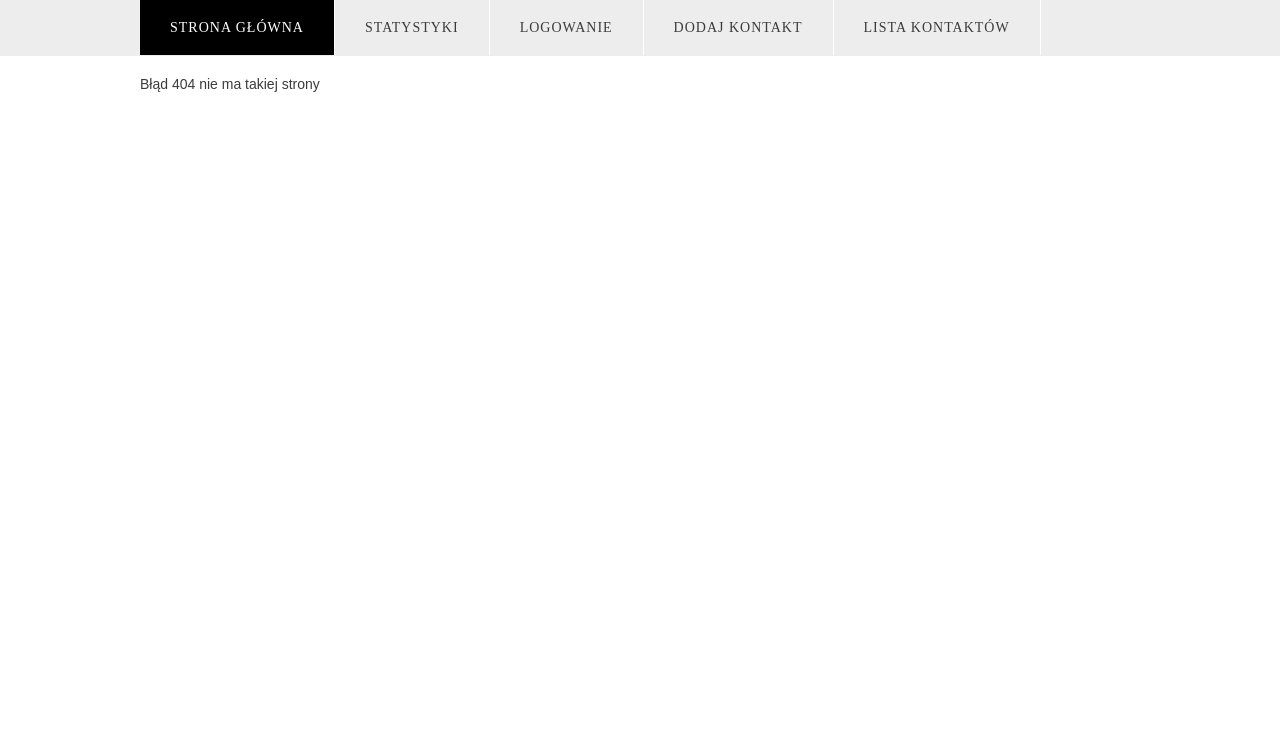
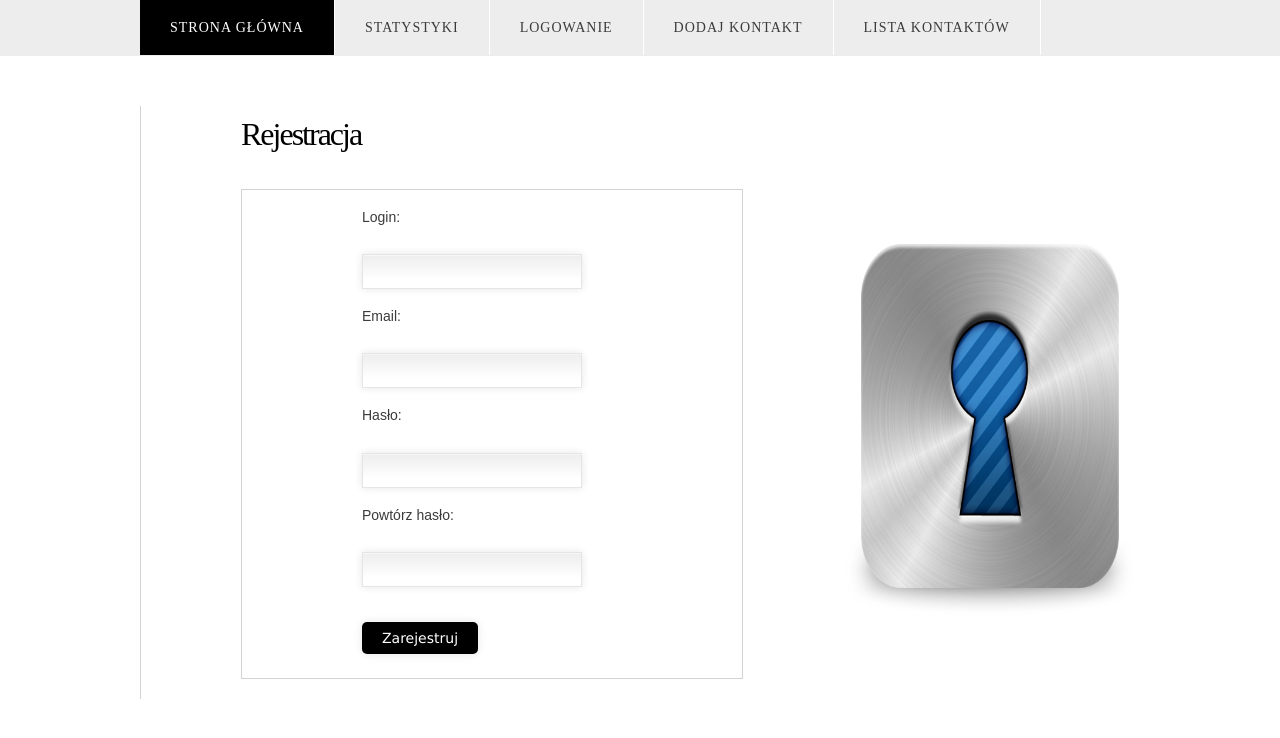
Before and after one commit to NoSQLprojekt/projekt, a PHP site: page /?register in a window 1280 px wide. Shown: the top 738 px of the page. Run offline with PHP 8.4, Linux system fonts and the light colour scheme.

Commit message:
widok rejestracji

```diff
--- a/login.php
+++ b/login.php
@@ -12,7 +12,7 @@
 										<input type="text" name="s" id="login-text" value="" />
 										<p>Hasło:</p>
 										<input type="password" name="s" id="login-text" value="" />
-
+										<p><a href="?register">zarejestruj się</a></p>
 										<p class="submit">
 											<input type="submit" value="Zaloguj" />
 										</p>
@@ -26,7 +26,7 @@
 	<div style="clear: both;">&nbsp;</div>
 </div>
 <!-- end #content -->
-<div id="sidebar">
+<div id="sidebar2">
 	<img src="icon_client_login.png" width="400" height="400" alt="" />
 </div>
 <!-- end #sidebar -->
--- a/main.php
+++ b/main.php
@@ -5,7 +5,7 @@
 			<div style="clear: both;">&nbsp;</div>
 			<div id="entry">
 				<div id="mainsite">
-				<p>Aby zacząć korzystać z książki adresowej <a href="?login">zaloguj się</a> lub zarejestruj.</p>
+				<p>Aby zacząć korzystać z książki adresowej <a href="?login">zaloguj się</a> lub <a href="?register">zarejestruj</a>.</p>
 				</div>
 			</div>
 
--- /dev/null
+++ b/register.php
@@ -0,0 +1,38 @@
+<div id="content">
+	<div class="post">
+
+
+
+			<div class="entry">
+					<h2 class="title">Rejestracja</h2>
+								<form method="post" action="save.php?add">
+									<div id="adduser">
+
+										<p>Login:</p>
+										<input type="text" name="imie" id="login-text" value="" />
+										<p>Email:</p>
+										<input type="text" name="nazwisko" id="login-text" value="" />
+										<p>Hasło:</p>
+										<input type="text" name="adres" id="login-text" value="" />
+										<p>Powtórz hasło:</p>
+										<input type="text" name="telefon" id="login-text" value="" />
+
+
+										<p class="submit">
+											<input type="submit" name="submit" value="Zarejestruj" />
+										</p>
+									</div>
+								</form>
+
+			</div>
+
+	</div>
+
+	<div style="clear: both;">&nbsp;</div>
+</div>
+<!-- end #content -->
+<div id="sidebar3">
+	<img src="icon-512.png" width="400" height="400" alt="" />
+</div>
+<!-- end #sidebar -->
+<div style="clear: both;">&nbsp;</div>
--- a/style.css
+++ b/style.css
@@ -149,11 +149,24 @@ padding-left: 60px;
 padding-top:170px;
 }
 
+#sidebar3 img{
+width: 300px;
+padding-left: 60px;
+padding-top:140px;
+}
+
+#sidebar2 img{
+width: 300px;
+padding-left: 60px;
+padding-top:60px;
+}
+
 img{
 width: 300px;
 padding-left: 60px;
 padding-top:30px;
 }
+
 td img {
 width:32px;
 height:32px;
@@ -163,7 +176,7 @@ padding-left: 0px;
 
 #login{
 width: 380px;
-height: 300px;
+height: 370px;
 border:1px solid;
 margin-top:35px;
 border-color: lightgrey;
```
Also changed, not shown: icon-512.png (added).
